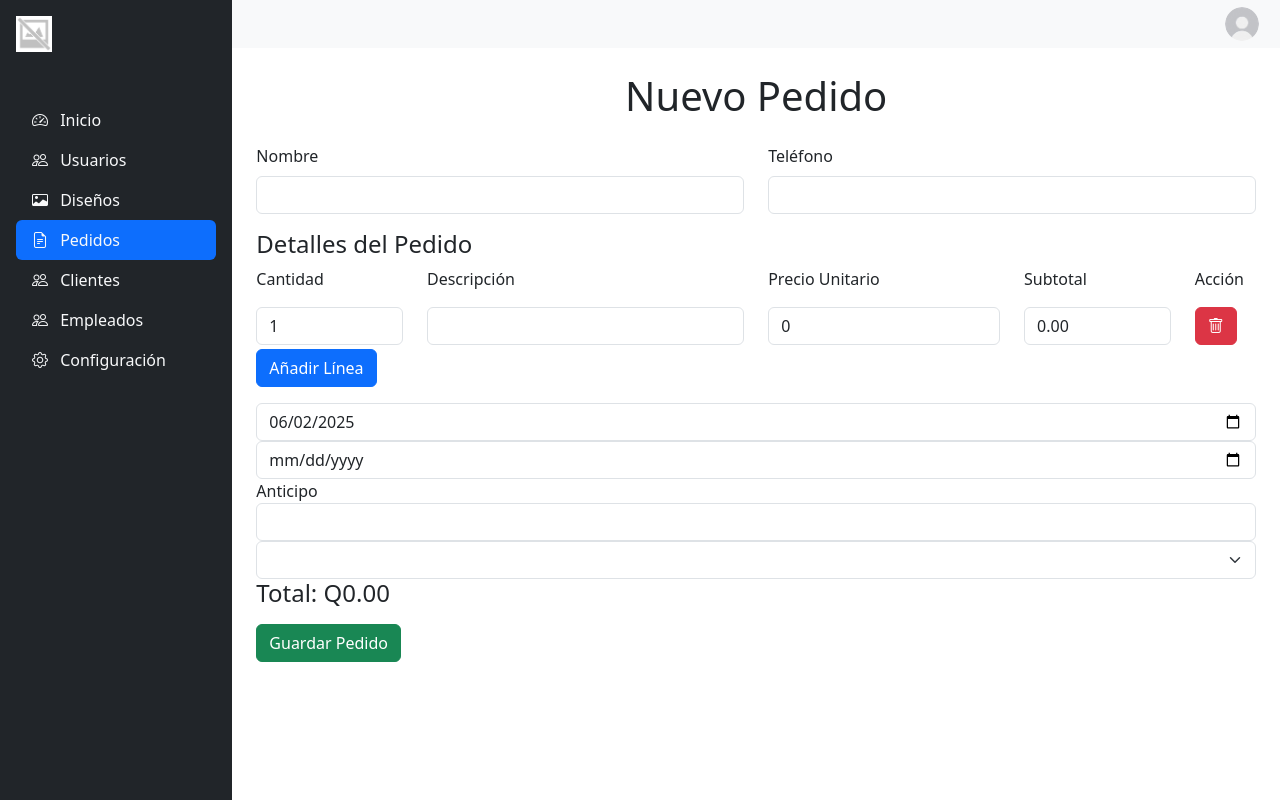
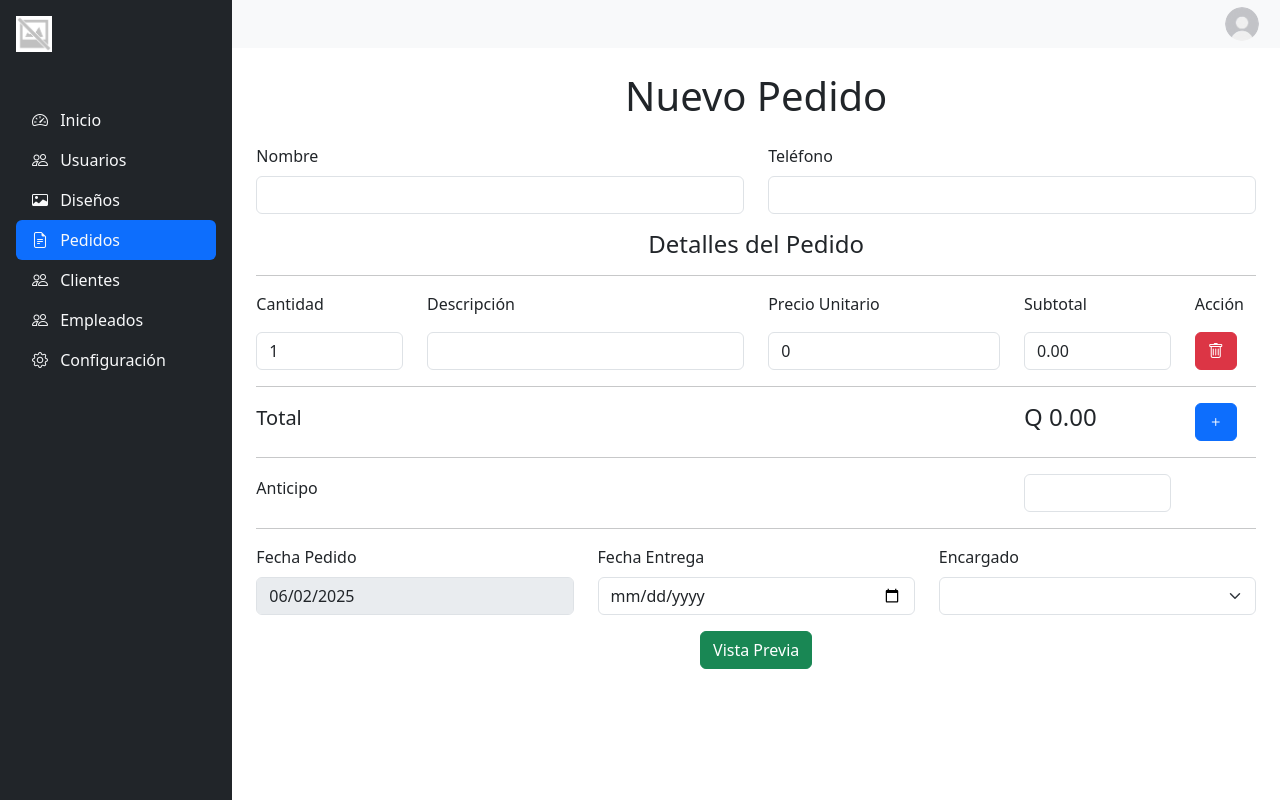
Before and after one commit to wmoralesl/punto-grafico, a Django app: page /admin/o/create/ in a window 1280 px wide. Run offline with Django 5.2, Linux system fonts and the light colour scheme; data that the repository does not hold is empty; some libraries are stand-ins or nearby versions.

Commit message:
[Update]: Se ha creado toda la interfaz para crear pedidos

```diff
--- a/orders/templates/orders/order_create.html
+++ b/orders/templates/orders/order_create.html
@@ -25,7 +25,8 @@
                 </div>
             </div>
 
-            <h4>Detalles del Pedido</h4>
+            <h4 class="text-center">Detalles del Pedido</h4>
+            <hr>
             <div class="row d-none d-md-flex">
                 <div class="col-md-2">
                     <p>Cantidad</p>
@@ -43,9 +44,10 @@
                     <p>Acción</p>
                 </div>
             </div>
+            <!-- Termina encabezado -->
             <div class="mb-1 border border-md-0" v-for="(line, index) in order.lines" :key="index">
                 <div class="row">
-                    <div class="col-md-2">
+                    <div class="col-md-2 ">
                         <label class="form-label d-md-none">Cantidad</label>
                         <input type="number" class="form-control" v-model="line.quantity" min="1" required>
                     </div>
@@ -64,36 +66,65 @@
                         <input type="text" class="form-control" :value="calculateSubtotal(line)" readonly>
                     </div>
                     <div class="col-md-1 d-flex align-items-end">
-                        <button type="button" class="btn btn-danger" @click="removeLine(index)">
+                        <button type="button" class="btn btn-danger m-2 m-md-0" @click="removeLine(index)">
                             <i class="bi bi-trash"></i>
                         </button>
                     </div>
                 </div>
             </div>
+            <hr>
+            <!-- Termina lineas de pedido -->
+            <div class="row mt-3">
+                <div class="col-4 col-md-9 d-flex align-items-center">
+                    <h5>Total</h5>
+                </div>
+                <div class="col-6 col-md-2">
+                    <h4>Q [[ calculateTotal() ]]</h4>
 
-            <button type="button" class="btn btn-primary mb-3" @click="addLine">Añadir Línea</button>
-            <div>
-                <input class="form-control" type="date" name="request_date" v-model="order.request_date" placeholder="Fecha Solicitada" required>
 
-                <input class="form-control" type="date" name="deadline" v-model="order.deadline" placeholder="Fecha de Entrega" required>
+                </div>
+                <div class="col-1">
+                    <button type="button" class="btn btn-primary" @click="addLine"><i class="bi bi-plus"></i></button>
+                </div>
+            </div>
+            <hr>
+            <!-- Termina Total -->
 
+            <div class="row mt-3 ">
+                <div class="col-6 col-md-9 d-flex align-items-center">
+                    <h6>Anticipo</h6>
+                </div>
+                <div class="col-6 col-md-2">
+                    <input type="number" class="form-control" v-model="order.anticipo" min="0">
+                </div>
             </div>
-            <div>
-                <label for="">Anticipo</label>
-                <input type="number" class="form-control" v-model="order.anticipo" min="0">
-            </div>
-
-            <div>
-                <select class="form-select" v-model="order.employee" required>
+            <hr>
+            <!-- Termina anticipo -->
+             <div class="row">
+                <div class="col-6 col-md-4">
+                    <label for="request_date" class="form-label">Fecha Pedido</label>
+                    <input class="form-control" type="date" name="request_date" v-model="order.request_date" required disabled>
+                </div>
+                <div class="col-6 col-md-4">
+                    <label for="deadline" class="form-label">Fecha Entrega</label>
+                    <input class="form-control" type="date" name="deadline" v-model="order.deadline" required>
+                </div>
+                <div class="col-12 col-md-4 mt-3 mt-md-0">
+                    <label for="employeeSelect" class="form-label">Encargado</label>
+                <select class="form-select" v-model="order.employee" id="employeeSelect" required >
                     <option value="" disabled selected>Seleccione un empleado</option>
                     <option v-for="employee in employees" :value="employee.id">[[ employee.name ]]</option>
                 </select>
+                </div>
+
             </div>
-            <div class="mb-3">
-                <h4>Total: Q[[ calculateTotal() ]]</h4>
+            <!-- Termina fecha,  plazo y responsablle-->
+            <div class="text-center mt-3    ">
+                 <button type="submit" class="btn btn-success">Vista Previa</button>
             </div>
 
-            <button type="submit" class="btn btn-success">Guardar Pedido</button>
+
+
         </form>
     </div>
 </div>
```
